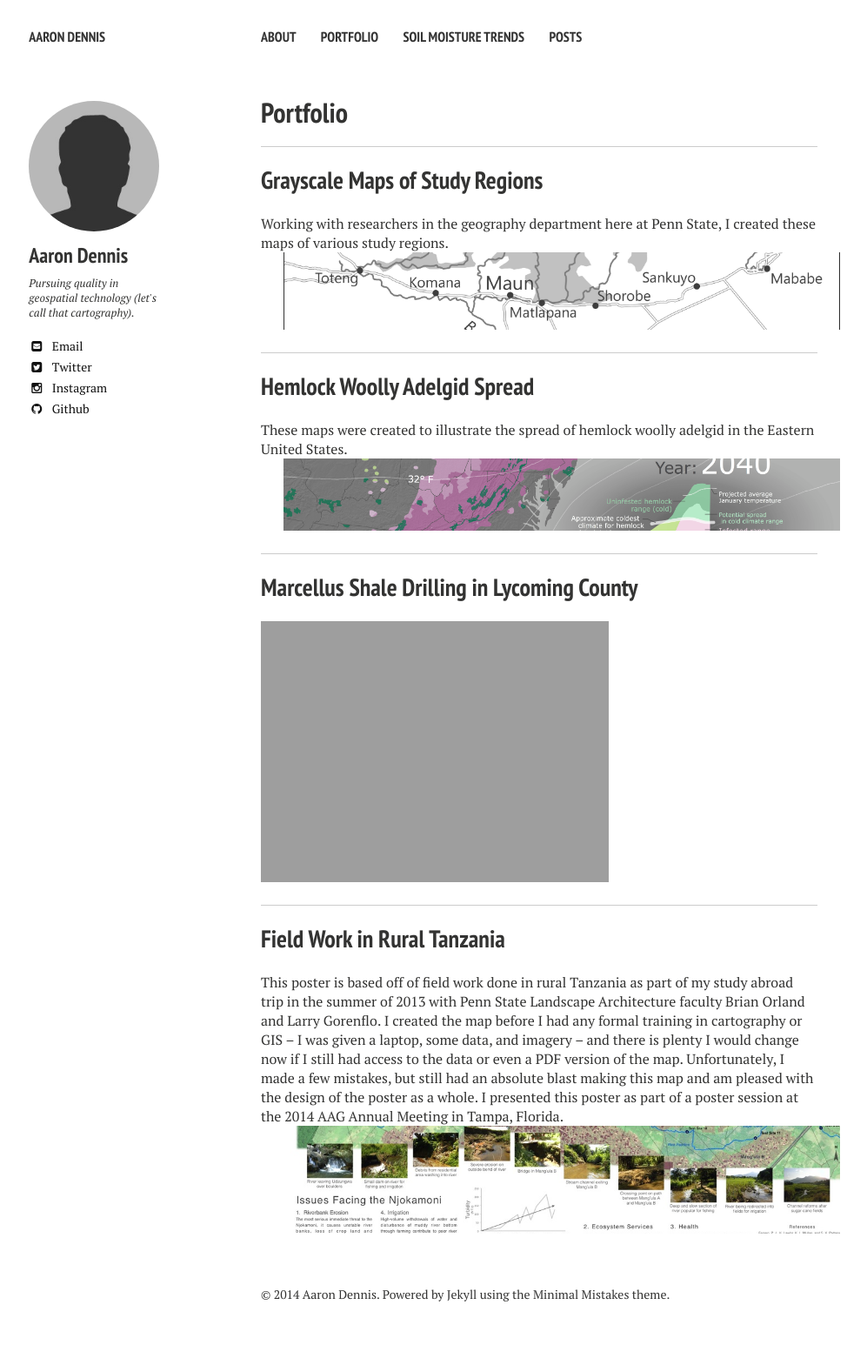
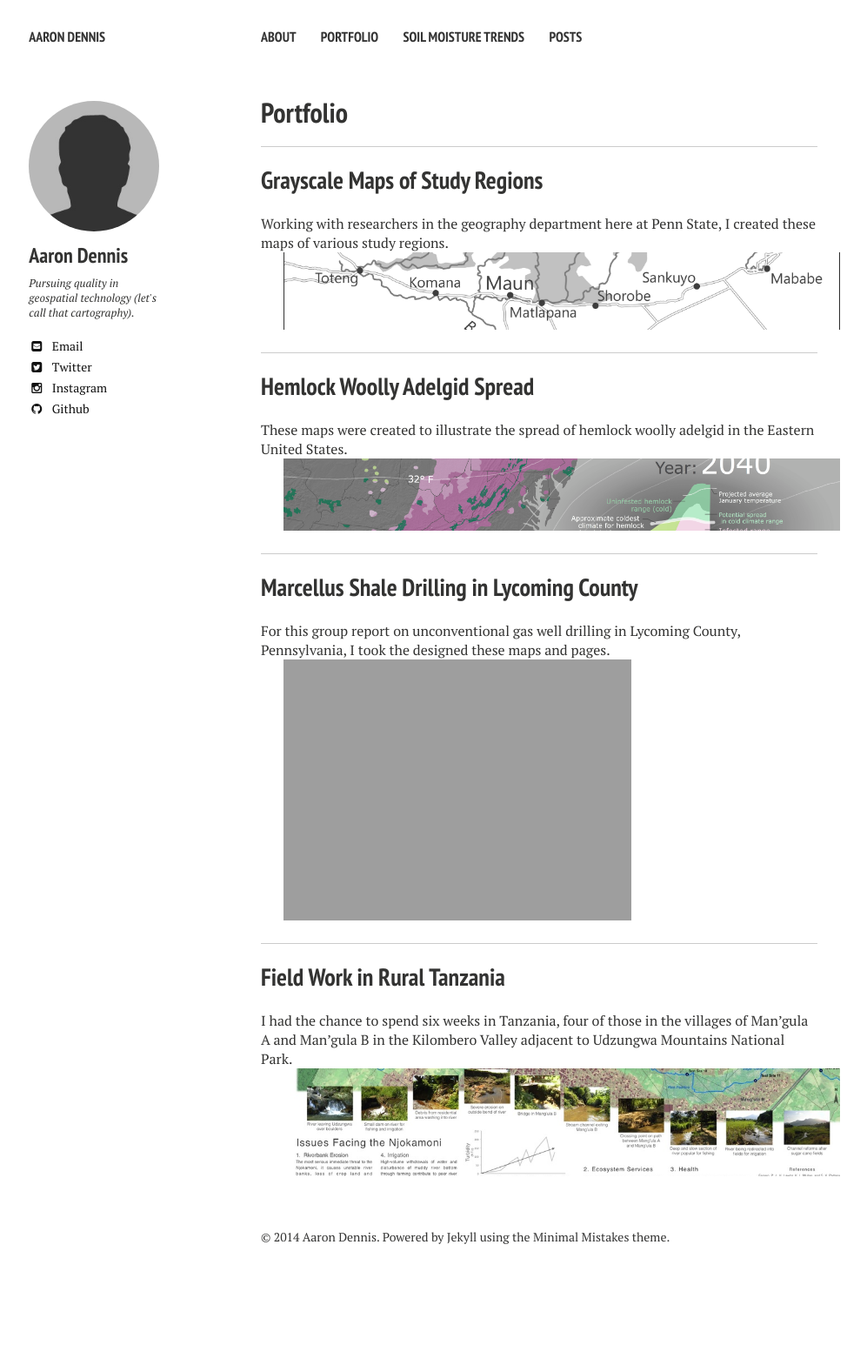
Before and after one commit to Joe-Robertson/aaronpdennis.github.io, a Jekyll site: the page built from portfolio/index.md, in a window 1280 px wide. Shown: the whole page at 87% size, without its empty margins (20-1017 px from the left). Built offline with Jekyll 4.4.1, drawn with Linux system fonts in a browser that asks for light colours; nearby versions of some CDN libraries; after the commit the page ends 1480 px from its top, so only the background shows below that.

Commit message:
added info

```diff
--- a/portfolio/index.md
+++ b/portfolio/index.md
@@ -31,6 +31,8 @@ These maps were created to illustrate the spread of hemlock woolly adelgid in th
 
 ## Marcellus Shale Drilling in Lycoming County
 
+For this group report on unconventional gas well drilling in Lycoming County, Pennsylvania, I took the designed these maps and pages.
+
 
 ![Lycoming County Preview]({{ site.url }}/images/lycoming-county/lycoming-wide.png)
 
@@ -38,7 +40,7 @@ These maps were created to illustrate the spread of hemlock woolly adelgid in th
 
 ## Field Work in Rural Tanzania
 
-This poster is based off of field work done in rural Tanzania as part of my study abroad trip in the summer of 2013 with Penn State Landscape Architecture faculty Brian Orland and Larry Gorenflo. I created the map before I had any formal training in cartography or GIS -- I was given a laptop, some data, and imagery -- and there is plenty I would change now if I still had access to the data or even a PDF version of the map. Unfortunately, I made a few mistakes, but still had an absolute blast making this map and am pleased with the design of the poster as a whole. I presented this poster as part of a poster session at the 2014 AAG Annual Meeting in Tampa, Florida.
+I had the chance to spend six weeks in Tanzania, four of those in the villages of Man'gula A and Man'gula B in the Kilombero Valley adjacent to Udzungwa Mountains National Park.
 
 
 ![Njokamoni Poster Preview]({{ site.url }}/images/njokamoni/njokamoni-wide.png)
```
